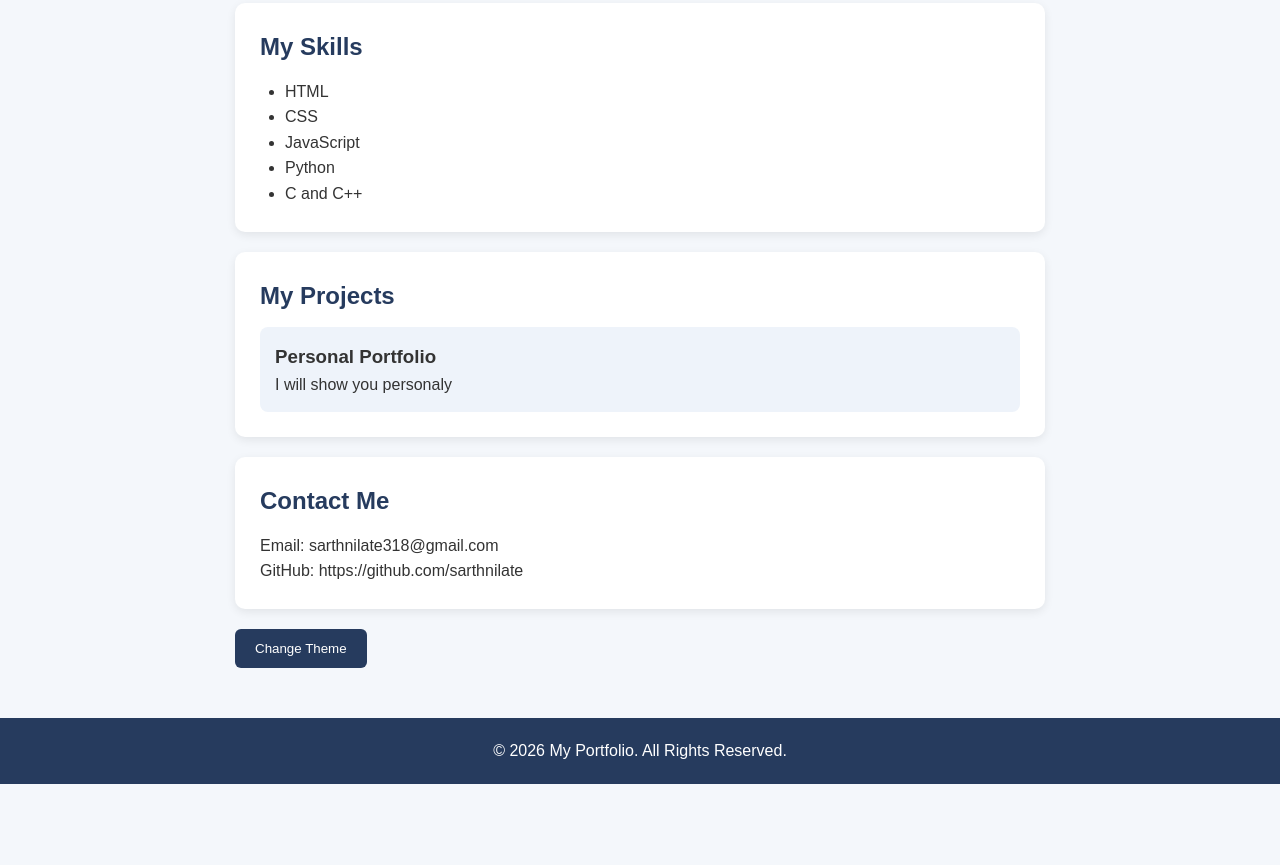
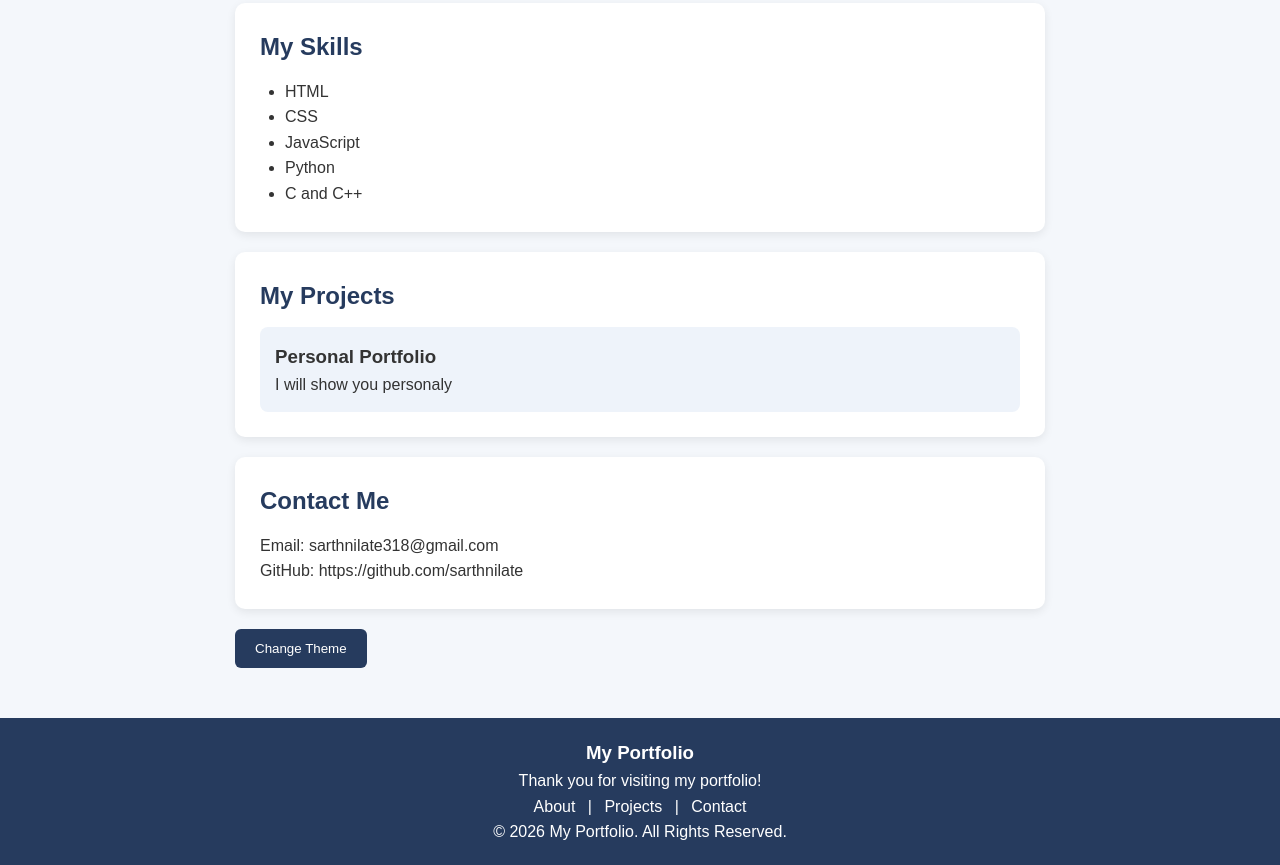
Before and after one commit to sarthnilate/GitHub-practical-test, a plain HTML site: page index.html in a window 1280 px wide. Shown: the part 472-1337 px from the top of the page. Before the commit the page ends 1256 px from the top, so only its background shows below. Drawn offline with Linux system fonts and the light colour scheme.

Commit message:
Add enhanced portfolio footer

```diff
--- a/index.html
+++ b/index.html
@@ -64,10 +64,18 @@
         <button id="themeBtn">Change Theme</button>
     </main>
 
-    <footer>
-        <p>&copy; 2026 My Portfolio. All Rights Reserved.</p>
-    </footer>
+   <footer>
+    <h3>My Portfolio</h3>
+    <p>Thank you for visiting my portfolio!</p>
 
+    <p>
+        <a href="#about">About</a> |
+        <a href="#projects">Projects</a> |
+        <a href="#contact">Contact</a>
+    </p>
+
+    <p>&copy; 2026 My Portfolio. All Rights Reserved.</p>
+</footer>
     <script src="script.js"></script>
 </body>
 </html>
--- a/style.css
+++ b/style.css
@@ -109,3 +109,12 @@ footer {
 .navbar a:hover {
     color: #a8caff;
 }
+footer a {
+    color: white;
+    text-decoration: none;
+    margin: 0 8px;
+}
+
+footer a:hover {
+    text-decoration: underline;
+}
```
